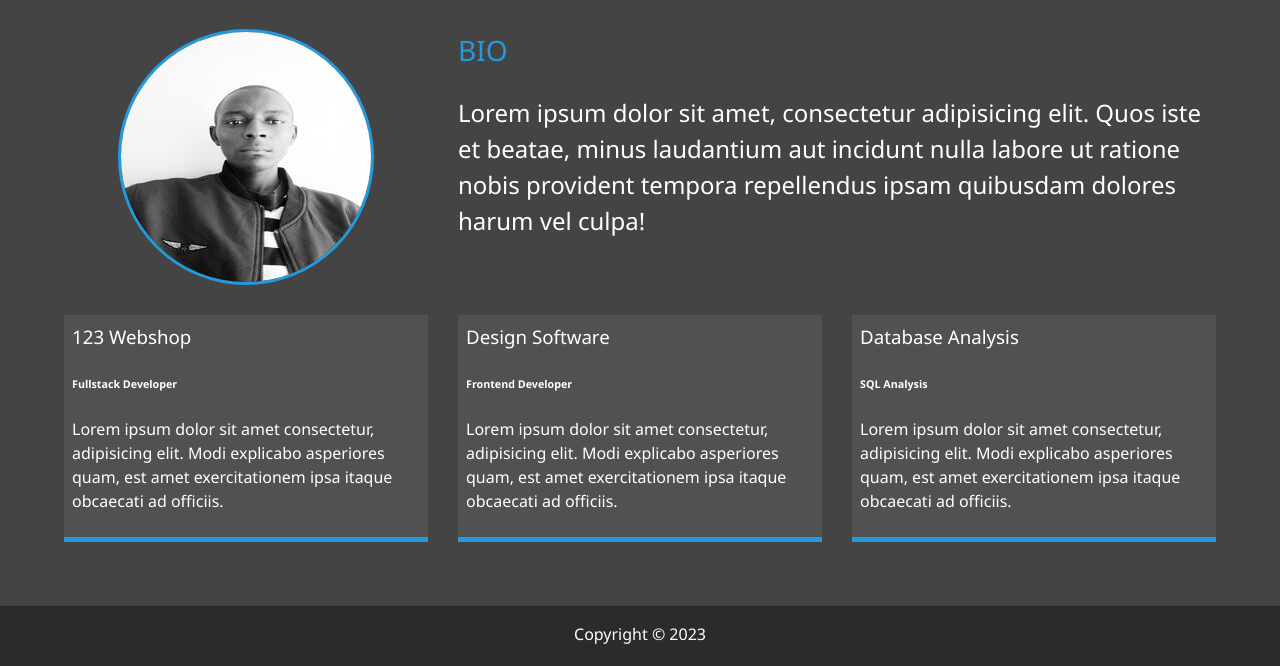
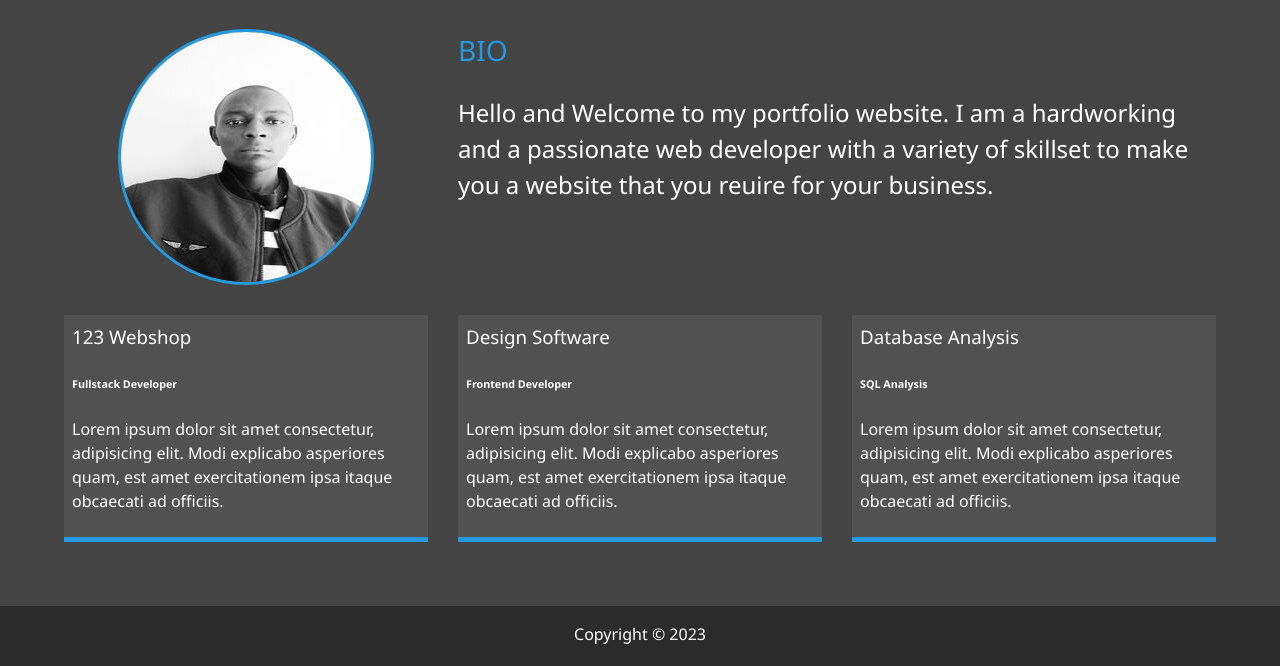
Before and after one commit to Ngoyarez/Modern-Portfolio-Website, a plain HTML site: page about.html in a window 1280 px wide. Shown: the part 205-871 px from the top of the page. Drawn offline with Linux system fonts and the light colour scheme.

Commit message:
Update about.html

```diff
--- a/about.html
+++ b/about.html
@@ -64,10 +64,8 @@
 
             <div class="bio">
                 <h3 class="text-secondary">BIO</h3>
-                <p>Lorem ipsum dolor sit amet, consectetur adipisicing elit.
-                    Quos iste et beatae, minus laudantium aut incidunt nulla labore
-                    ut ratione nobis provident tempora repellendus ipsam quibusdam dolores
-                    harum vel culpa!
+                <p>Hello and Welcome to my portfolio website. I am a hardworking and a passionate web developer
+                    with a variety of skillset to make you a website that you reuire for your business.
                 </p>
             </div>
 
```
